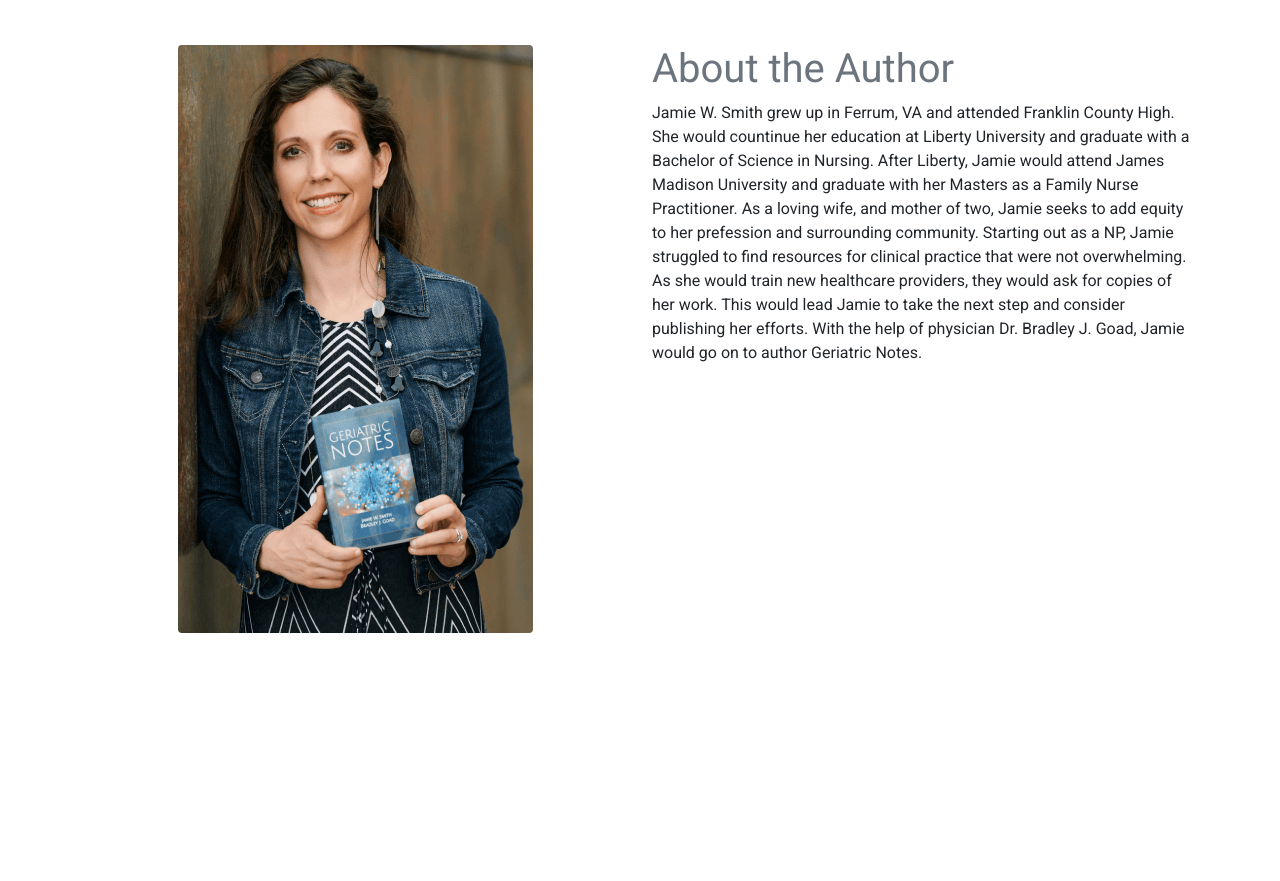
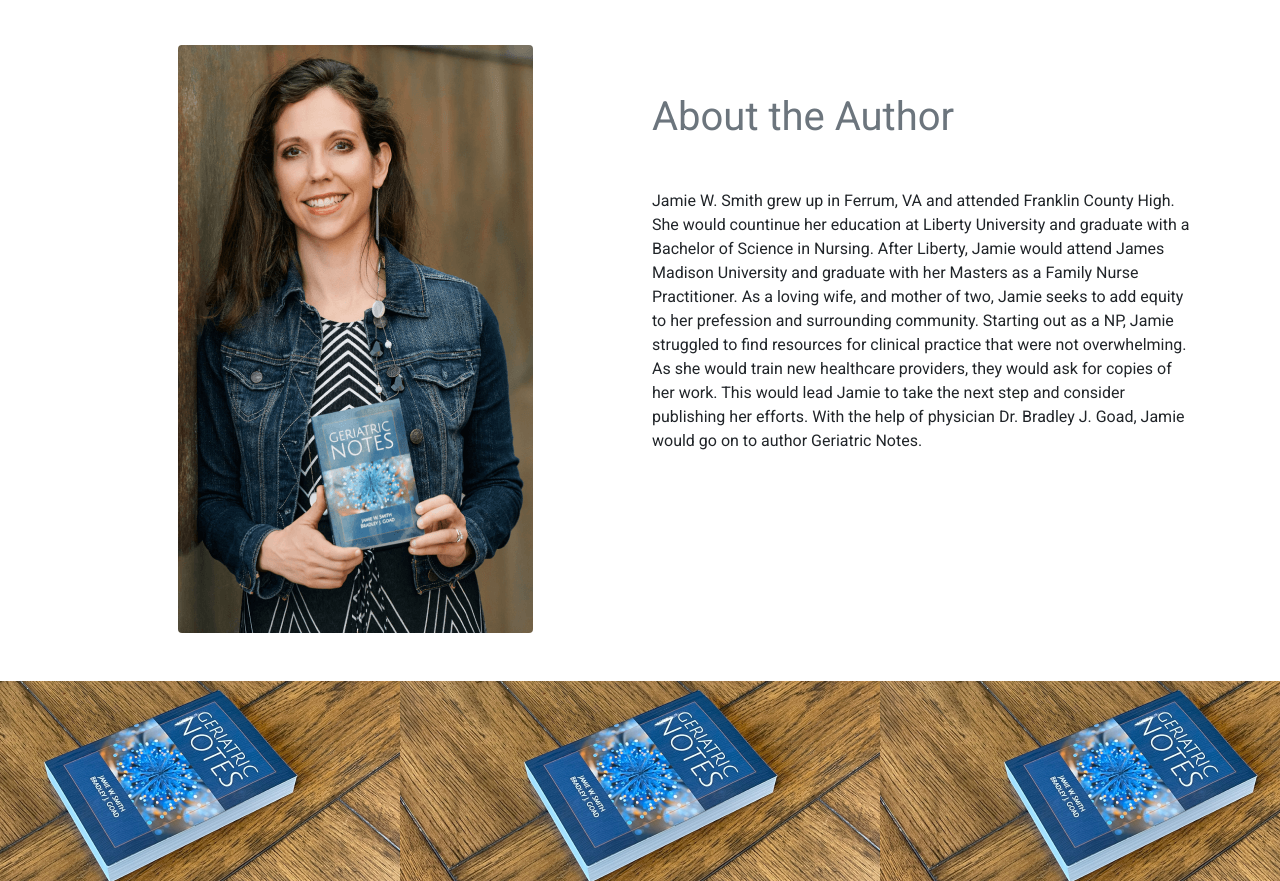
Before and after one commit to Boisset-C/author_website_bootstrap5.0, a plain HTML site: page index.html in a window 1280 px wide. Shown: the part 1088-1969 px from the top of the page. Before the commit the page ends 1769 px from the top, so only its background shows below. Drawn offline with nearby package versions, Linux system fonts and the light colour scheme.

Commit message:
Added Divider Section.

```diff
--- a/custom.css
+++ b/custom.css
@@ -15,3 +15,12 @@ body {
 .custom-button {
   border-radius: 34px;
 }
+
+/* DIVIDER SECTION */
+
+#book-image-divider {
+  background-image: url("assets/book-image.jpg");
+  background-size: repeat;
+  background-position: center center;
+  height: 25vh;
+}
--- a/index.html
+++ b/index.html
@@ -93,7 +93,8 @@
     </section>
     <!--End of Blurbs Section-->
 
-    <!--About the Author-->
+    <!--About the Author Section-->
+    <section>
       <div class="container-sm my-5">
         <div class="row">
           <div class="col">
@@ -104,25 +105,30 @@
             />
           </div>
           <div class="col">
-          <h1 class="h1 text-secondary">About the Author</h1>
+            <h1 class="h1 text-secondary my-5">About the Author</h1>
             <p>
               Jamie W. Smith grew up in Ferrum, VA and attended Franklin County
               High. She would countinue her education at Liberty University and
-            graduate with a Bachelor of Science in Nursing. After Liberty, Jamie
-            would attend James Madison University and graduate with her Masters
-            as a Family Nurse Practitioner. As a loving wife, and mother of two,
-            Jamie seeks to add equity to her prefession and surrounding
-            community. Starting out as a NP, Jamie struggled to find resources
-            for clinical practice that were not overwhelming. As she would train
-            new healthcare providers, they would ask for copies of her work.
-            This would lead Jamie to take the next step and consider publishing
-            her efforts. With the help of physician Dr. Bradley J. Goad, Jamie
-            would go on to author Geriatric Notes.
+              graduate with a Bachelor of Science in Nursing. After Liberty,
+              Jamie would attend James Madison University and graduate with her
+              Masters as a Family Nurse Practitioner. As a loving wife, and
+              mother of two, Jamie seeks to add equity to her prefession and
+              surrounding community. Starting out as a NP, Jamie struggled to
+              find resources for clinical practice that were not overwhelming.
+              As she would train new healthcare providers, they would ask for
+              copies of her work. This would lead Jamie to take the next step
+              and consider publishing her efforts. With the help of physician
+              Dr. Bradley J. Goad, Jamie would go on to author Geriatric Notes.
             </p>
           </div>
         </div>
       </div>
+    </section>
     <!--End of the Author-->
+
+    <!--Divider Section-->
+    <section id="book-image-divider"></section>
+    <!--End of Divider Section-->
 
     <!--Bootstrap Javascript Bundle-->
     <script
```
Lines whose indentation alone changed are shown as unchanged.
